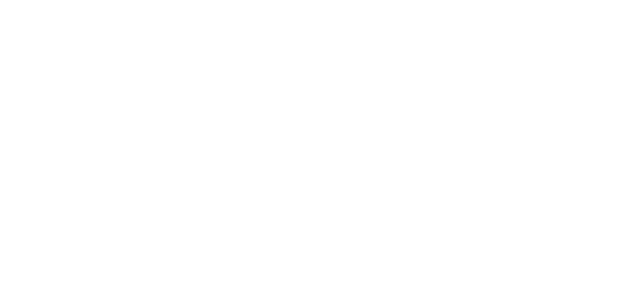
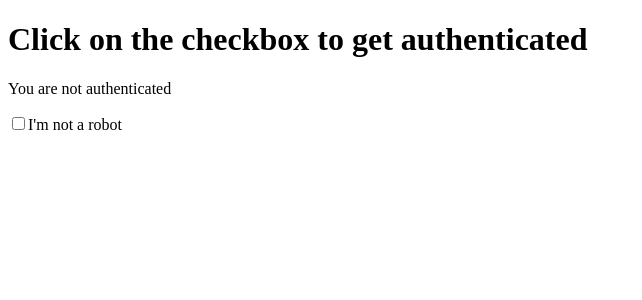
Before and after one commit to acciojob/usecontext-auth-VivekJadhav2001, a React app: page / in a window 1280 px wide. Shown: the top 300 px of the page, without its empty margins (0-642 px from the left). Built offline with nearby package versions, Linux system fonts and the light colour scheme.

Commit message:
rendering UseContextAuth inside App.js

```diff
--- a/src/components/App.js
+++ b/src/components/App.js
@@ -1,11 +1,13 @@
 
 import React from "react";
 import './../styles/App.css';
+import UseContextAuth from "./UseContextAuth";
 
 const App = () => {
   return (
     <div>
         {/* Do not remove the main div */}
+        <UseContextAuth/>
     </div>
   )
 }
```
